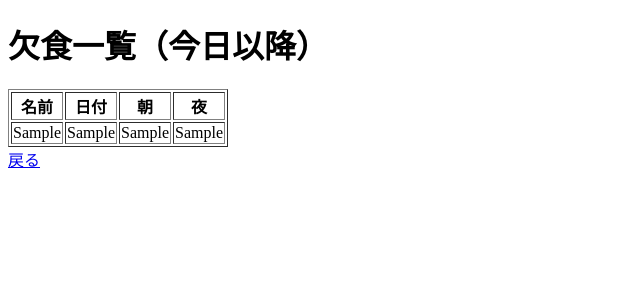
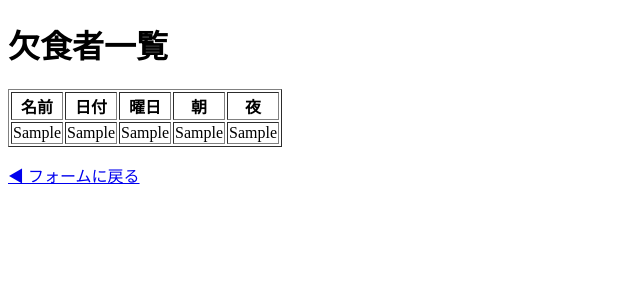
Before and after one commit to syunki-16/skip-meals-app, a Flask app: template templates/list.html in a window 1280 px wide. Shown: the top 300 px of the page, without its empty margins (0-640 px from the left). Run offline with Flask 3, Linux system fonts and the light colour scheme; the template is opened without the code that fills it: most values are stand-ins (such as "Sample title", 1, 10 or a date in 2020).

Commit message:
Update list.html

```diff
--- a/templates/list.html
+++ b/templates/list.html
@@ -2,21 +2,22 @@
 <html lang="ja">
 <head>
   <meta charset="UTF-8">
-  <title>欠食一覧</title>
+  <title>欠食者一覧</title>
 </head>
 <body>
-  <h1>欠食一覧（今日以降）</h1>
+  <h1>欠食者一覧</h1>
   <table border="1">
-    <tr><th>名前</th><th>日付</th><th>朝</th><th>夜</th></tr>
-    {% for row in skips %}
+    <tr><th>名前</th><th>日付</th><th>曜日</th><th>朝</th><th>夜</th></tr>
+    {% for s in skips %}
       <tr>
-        <td>{{ row["名前"] }}</td>
-        <td>{{ row["日付"] }}</td>
-        <td>{{ row.get("朝", "") }}</td>
-        <td>{{ row.get("夜", "") }}</td>
+        <td>{{ s.名前 }}</td>
+        <td>{{ s.日付 }}</td>
+        <td>{{ s.曜日 }}</td>
+        <td>{{ s.朝 or '' }}</td>
+        <td>{{ s.夜 or '' }}</td>
       </tr>
     {% endfor %}
   </table>
-  <a href="/form">戻る</a>
+  <p><a href="/form">◀ フォームに戻る</a></p>
 </body>
 </html>
```
